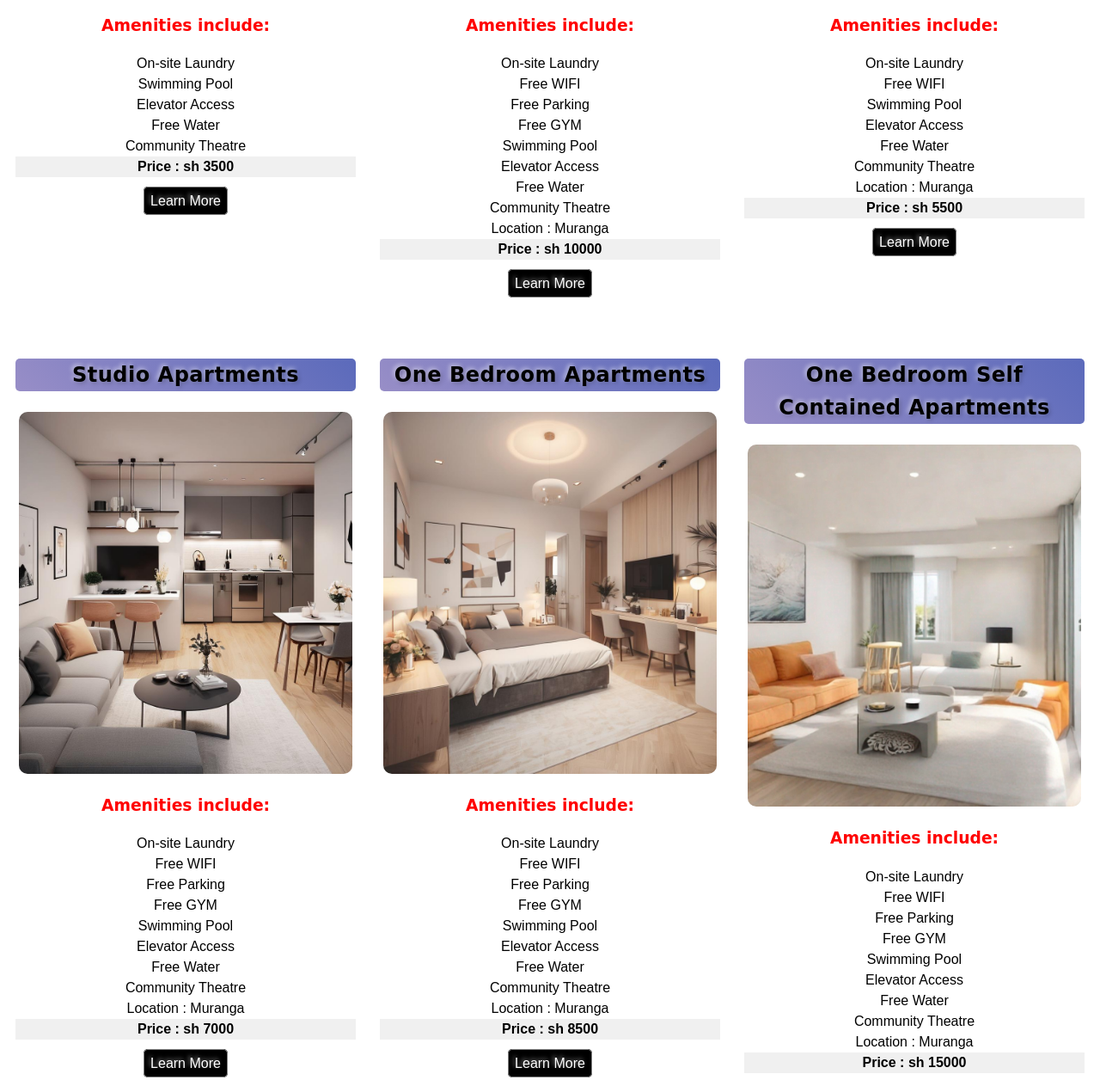
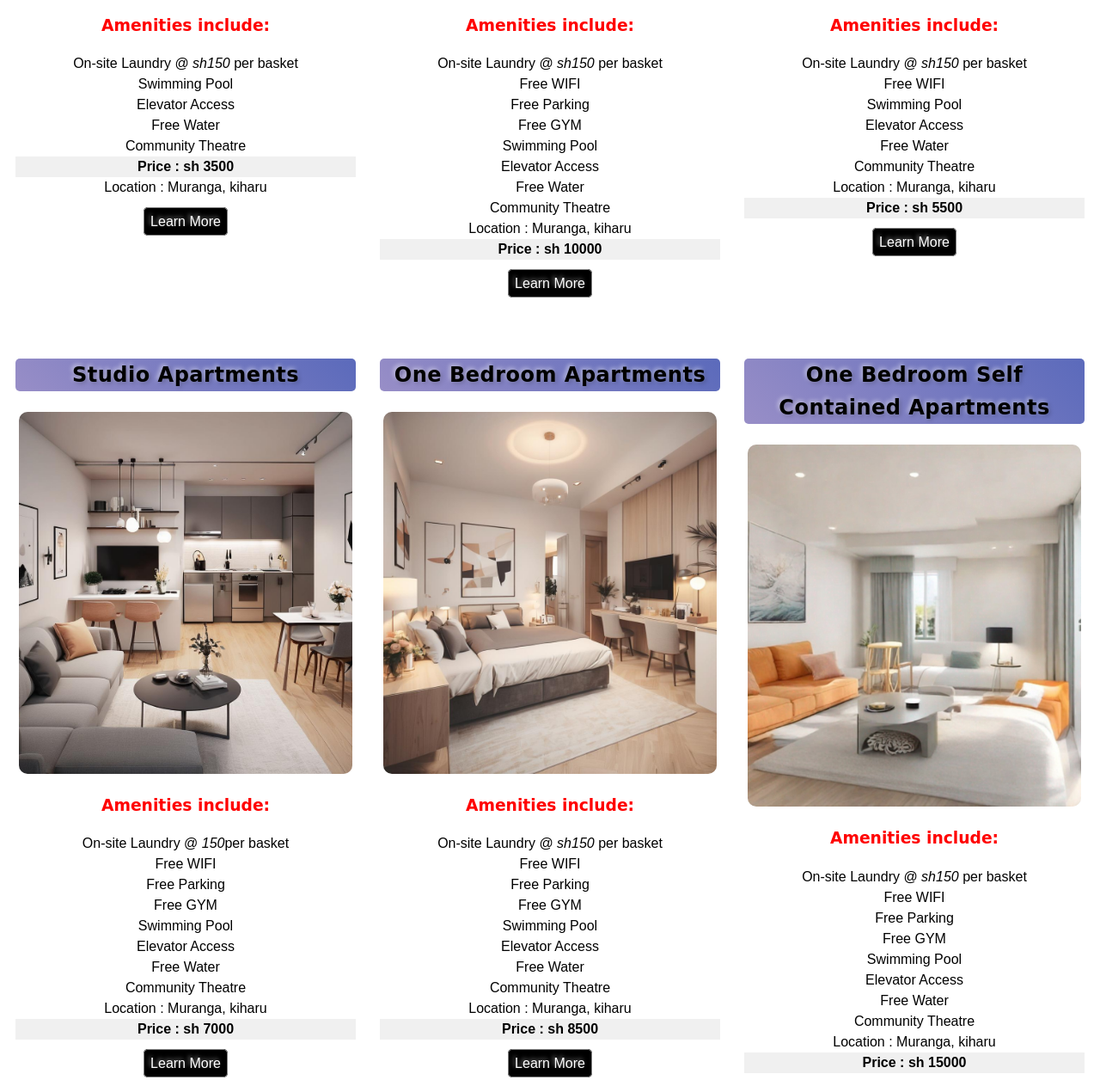
Before and after one commit to njugus/Urban-Haven-Apartments-Website, a website built with Vite: page index.html in a window 1280 px wide. Shown: the part 1121-2377 px from the top of the page at 86% size. Built offline with nearby package versions, Linux system fonts and the light colour scheme; a web font is replaced by a local one.

Commit message:
made changes to style

```diff
--- a/index.html
+++ b/index.html
@@ -68,13 +68,15 @@
         </div>
         <h3 style=" font-family: var(--secondary-color); font-weight: 600; color: red;">Amenities include: </h3>
           <ul class = "amenities-list">
-            <li class="list-item">On-site Laundry</li>
+            <li class="list-item">On-site Laundry @ <i>sh150</i> per basket</li>
             <li class="list-item">Swimming Pool</li>
             <li class="list-item">Elevator Access</li>
             <li class="list-item">Free Water
             </li>
             <li class="list-item">Community Theatre</li>
             <li class="list-item" style=" background-color: #f0f0f0; font-weight:bold;" >Price : sh 3500</li>
+            <li class="list-item">Location : Muranga, kiharu</li>
+
           </ul>
           <a href="#" class="learn-more">Learn More</a>
 
@@ -87,7 +89,7 @@
         </div>
         <h3 style=" font-family: var(--secondary-color); font-weight: 600; color: red;">Amenities include: </h3>
           <ul class = "amenities-list">
-            <li class="list-item">On-site Laundry</li>
+            <li class="list-item">On-site Laundry @ <i>sh150</i> per basket</li>
             <li class="list-item">Free WIFI</li>
             <li class="list-item">Free Parking</li>
             <li class="list-item">Free GYM</li>
@@ -96,7 +98,7 @@
             <li class="list-item">Free Water
             </li>
             <li class="list-item">Community Theatre</li>
-            <li class="list-item">Location : Muranga</li>
+            <li class="list-item">Location : Muranga, kiharu</li>
 
             <li class="list-item" style=" background-color: #f0f0f0; font-weight:bold;" >Price : sh 10000</li>
           </ul>
@@ -111,14 +113,14 @@
         </div>
         <h3 style=" font-family: var(--secondary-color); font-weight: 600; color: red;">Amenities include: </h3>
           <ul class = "amenities-list">
-            <li class="list-item">On-site Laundry</li>
+            <li class="list-item">On-site Laundry @ <i>sh150</i> per basket</li>
             <li class="list-item">Free WIFI</li>
             <li class="list-item">Swimming Pool</li>
             <li class="list-item">Elevator Access</li>
             <li class="list-item">Free Water
             </li>
             <li class="list-item">Community Theatre</li>
-            <li class="list-item">Location : Muranga</li>
+            <li class="list-item">Location : Muranga, kiharu</li>
             <li class="list-item" style=" background-color: #f0f0f0; font-weight:bold;" >Price : sh 5500</li>
           </ul>
           <a href="#" class="learn-more">Learn More</a>
@@ -132,7 +134,7 @@
         </div>
         <h3 style=" font-family: var(--secondary-color); font-weight: 600; color: red;">Amenities include: </h3>
           <ul class = "amenities-list">
-            <li class="list-item">On-site Laundry</li>
+            <li class="list-item">On-site Laundry @ <i>150</i>per basket</li>
             <li class="list-item">Free WIFI</li>
             <li class="list-item">Free Parking</li>
             <li class="list-item">Free GYM</li>
@@ -141,7 +143,7 @@
             <li class="list-item">Free Water
             </li>
             <li class="list-item">Community Theatre</li>
-            <li class="list-item">Location : Muranga</li>
+            <li class="list-item">Location : Muranga, kiharu</li>
             <li class="list-item" style=" background-color: #f0f0f0; font-weight:bold;" >Price : sh 7000</li>
           </ul>
 
@@ -156,7 +158,7 @@
         </div>
         <h3 style=" font-family: var(--secondary-color); font-weight: 600; color: red;">Amenities include: </h3>
           <ul class = "amenities-list">
-            <li class="list-item">On-site Laundry</li>
+            <li class="list-item">On-site Laundry @ <i>sh150</i> per basket</li>
             <li class="list-item">Free WIFI</li>
             <li class="list-item">Free Parking</li>
             <li class="list-item">Free GYM</li>
@@ -165,7 +167,7 @@
             <li class="list-item">Free Water
             </li>
             <li class="list-item">Community Theatre</li>
-            <li class="list-item">Location : Muranga</li>
+            <li class="list-item">Location : Muranga, kiharu</li>
             <li class="list-item" style=" background-color: #f0f0f0; font-weight:bold;" >Price : sh 8500</li>
           </ul>
           <a href="#" class="learn-more">Learn More</a>
@@ -179,7 +181,7 @@
         </div>
         <h3 style=" font-family: var(--secondary-color); font-weight: 600; color: red;">Amenities include: </h3>
           <ul class = "amenities-list">
-            <li class="list-item">On-site Laundry</li>
+            <li class="list-item">On-site Laundry @ <i>sh150</i> per basket</li>
             <li class="list-item">Free WIFI</li>
             <li class="list-item">Free Parking</li>
             <li class="list-item">Free GYM</li>
@@ -188,7 +190,7 @@
             <li class="list-item">Free Water
             </li>
             <li class="list-item">Community Theatre</li>
-            <li class="list-item">Location : Muranga</li>
+            <li class="list-item">Location : Muranga, kiharu</li>
             <li class="list-item" style=" background-color: #f0f0f0; font-weight:bold;" >Price : sh 15000</li>
           </ul>
           <a href="#" class="learn-more">Learn More</a>
@@ -202,7 +204,7 @@
         </div>
         <h3 style=" font-family: var(--secondary-color); font-weight: 600; color: red;">Amenities include: </h3>
           <ul class = "amenities-list">
-            <li class="list-item">On-site Laundry</li>
+            <li class="list-item">On-site Laundry @ sh<i>150</i> per basket</li>
             <li class="list-item">Free WIFI</li>
             <li class="list-item">Free Parking</li>
             <li class="list-item">Free GYM</li>
@@ -211,7 +213,7 @@
             <li class="list-item">Free Water
             </li>
             <li class="list-item">Community Theatre</li>
-            <li class="list-item">Location : Muranga</li>
+            <li class="list-item">Location : Muranga, kiharu</li>
             <li class="list-item" style=" background-color: #f0f0f0; font-weight:bold;" >Price : sh 20000</li>
           </ul>
           <a href="#" class="learn-more">Learn More</a>
```
